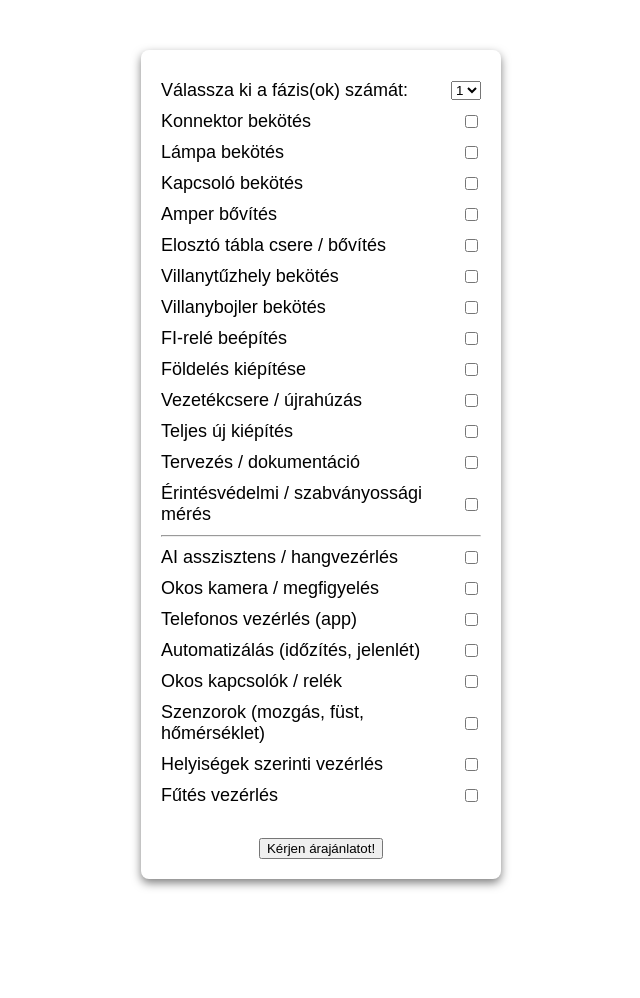
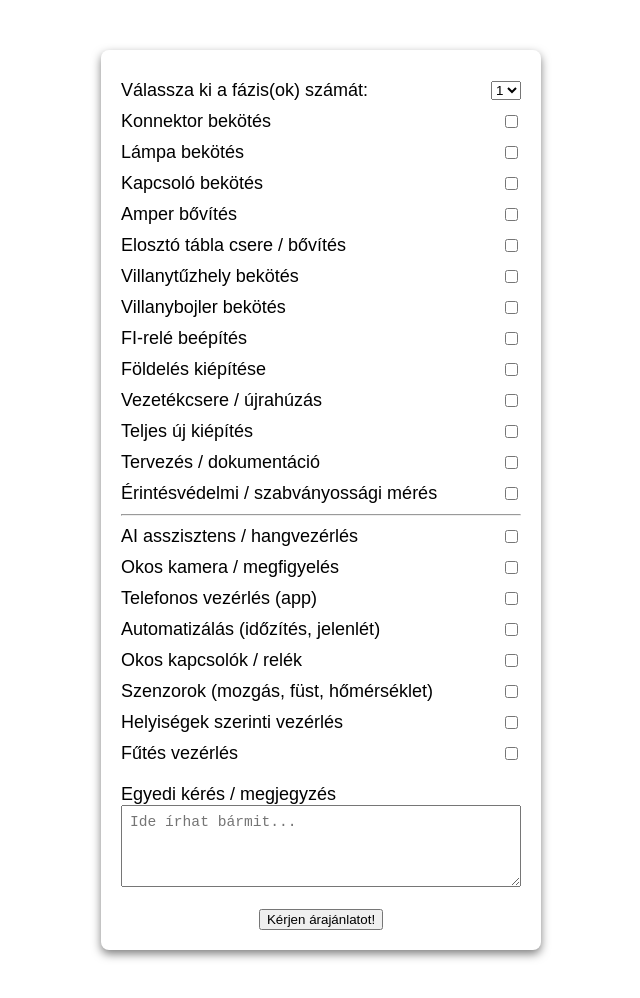
Before and after one commit to kkszki/company, a plain HTML site: page index.html in a window 1280 px wide. Shown: the whole page, without its empty margins (319-959 px from the left). Before the commit the page ends 929 px from the top, so only its background shows below. Drawn offline with Linux system fonts and the light colour scheme.

Commit message:
Update index.html
Egyedi kérées lehetősségel való bővítés

```diff
--- a/index.html
+++ b/index.html
@@ -1,13 +1,14 @@
 <!DOCTYPE html>
 <html lang="en">
 <head>
-    <meta charset="UTF-8">
-    <meta name="viewport" content="width=device-width, initial-scale=1.0">
+    <meta charset="UTF-8" />
+    <meta name="viewport" content="width=device-width, initial-scale=1.0"/>
     <title>Villanyszerelés ár kalkulátor</title>
-       <style>
+    <style>
         .form {
             padding: 20px;
-            width: 320px;
+            max-width: 400px;
+            width: 90%;
             margin: 50px auto;
             background-color: white;
             box-shadow: 0px 4px 10px rgba(0, 0, 0, 0.5);
@@ -23,7 +24,30 @@
             margin: 10px 0;
         }
 
+        /* Az egyedi kérés szövegmezője nagyobb és reszponzív legyen */
+        #egyedi-kert {
+            flex: 1;
+            min-height: 80px; /* nagyobb magasság */
+            width: 100%;
+            resize: vertical; /* lehetőség a méret változtatására */
+            padding: 8px;
+            font-size: 1em;
+            box-sizing: border-box;
+        }
 
+        /* A címke és a mező közötti távolságot növeljük, ha szükséges */
+        .custom-input-container {
+            display: flex;
+            flex-direction: column;
+            width: 100%;
+        }
+
+        @media(max-width: 500px) {
+            /* Reszponzív viselkedés kis képernyőn */
+            .form {
+                padding: 10px;
+            }
+        }
     </style>
 </head>
 <body>
@@ -38,7 +62,7 @@
             </select>
         </div>
 
-         <!-- Alap villanyszerelési opciók -->
+        <!-- Alap villanyszerelési opciók -->
         <div class="form-row"><label for="konnektor">Konnektor bekötés</label><input type="checkbox" id="konnektor" name="konnektor"></div>
         <div class="form-row"><label for="lampa">Lámpa bekötés</label><input type="checkbox" id="lampa" name="lampa"></div>
         <div class="form-row"><label for="kapcsolo">Kapcsoló bekötés</label><input type="checkbox" id="kapcsolo" name="kapcsolo"></div>
@@ -63,10 +87,19 @@
         <div class="form-row"><label for="szenzorok">Szenzorok (mozgás, füst, hőmérséklet)</label><input type="checkbox" id="szenzorok" name="szenzorok"></div>
         <div class="form-row"><label for="helyiseg-vezerles">Helyiségek szerinti vezérlés</label><input type="checkbox" id="helyiseg-vezerles" name="helyiseg-vezerles"></div>
         <div class="form-row"><label for="futes">Fűtés vezérlés</label><input type="checkbox" id="futes" name="futes"></div>
-        <br>
-       <div  style="text-align: center;"> <input type="submit" name="submit" value="Kérjen árajánlatot!"></div>
 
-      </form>
+        <!-- Egyedi kérés -->
+        <div class="custom-input-container" style="margin-top:20px;">
+            <label for="egyedi-kert">Egyedi kérés / megjegyzés</label>
+            <textarea id="egyedi-kert" name="egyedi-kert" placeholder="Ide írhat bármit..." rows="4"></textarea>
+        </div>
+
+       <br>
+       <div style="text-align: center;">
+           <input type="submit" name="submit" value="Kérjen árajánlatot!">
+       </div>
+
+   </form>
 
 </body>
 </html>
```
